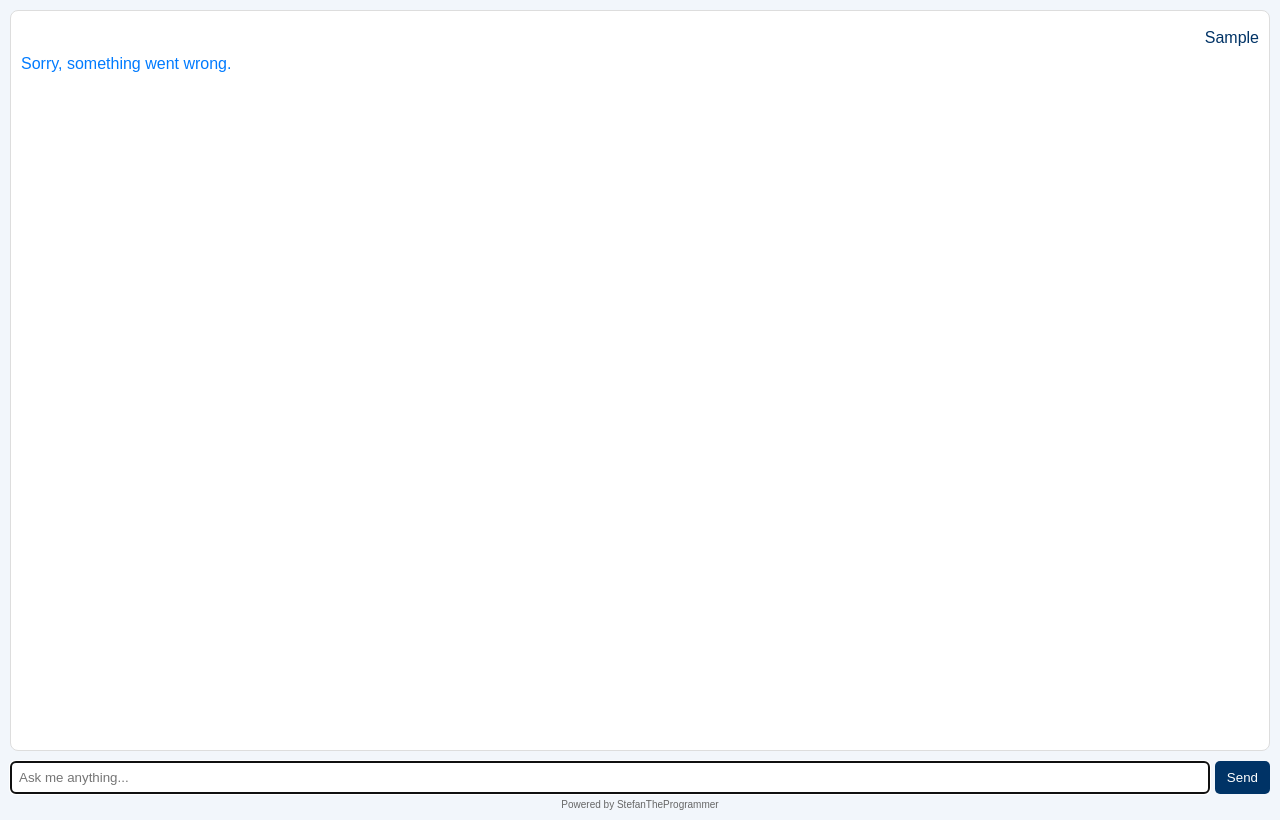
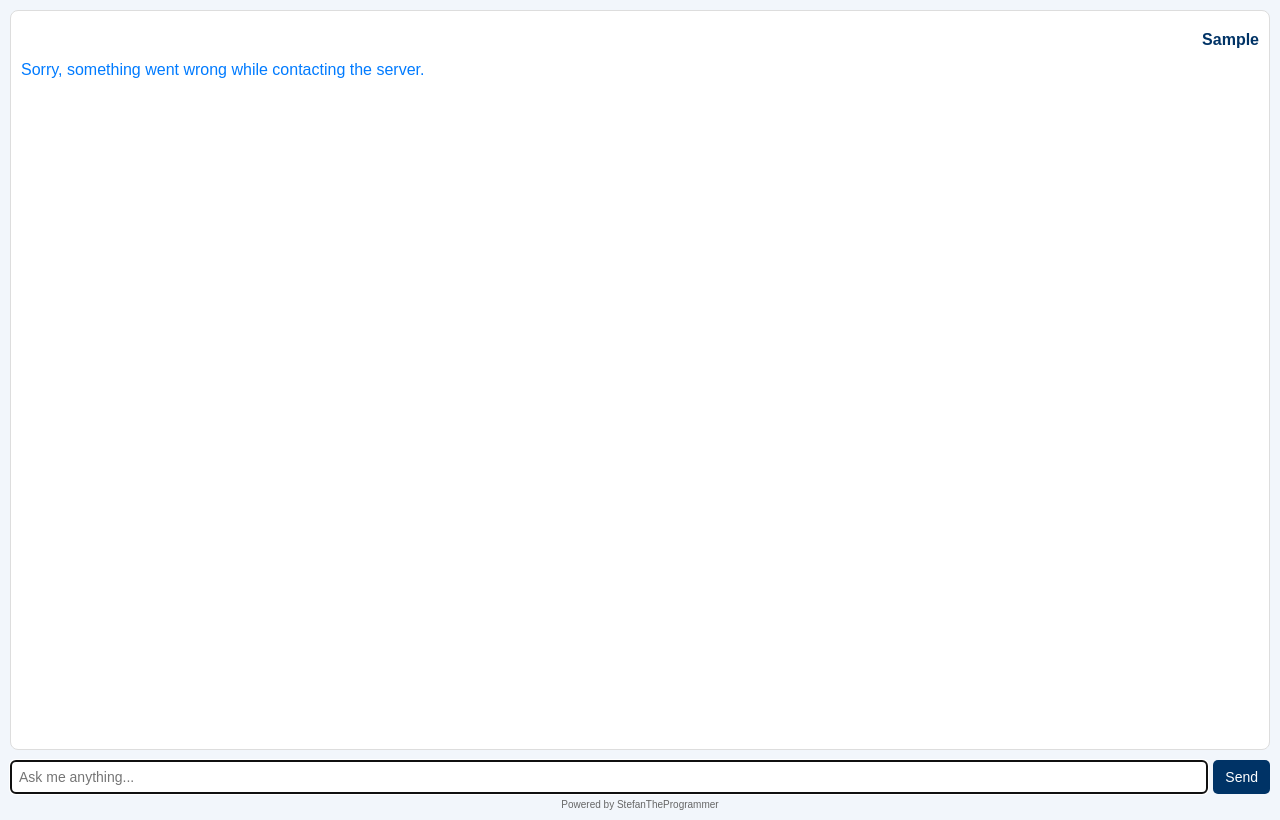
Before and after one commit to stefantheprogrammer/shivaboys-chatbot, a website: page public/widget.html in a window 1280 px wide. Both pictures are taken after typing "Sample" into the empty fields and a click on the button "Send". Drawn offline with Linux system fonts and the light colour scheme; no server answers.

Commit message:
git add . git commit -m "widget" git push

```diff
--- a/public/widget.html
+++ b/public/widget.html
@@ -22,13 +22,16 @@
       background: white;
       border-radius: 8px;
       margin-bottom: 10px;
+      scroll-behavior: smooth;
     }
     .message {
       margin: 8px 0;
+      line-height: 1.4;
     }
     .user {
       text-align: right;
       color: #003366;
+      font-weight: bold;
     }
     .bot {
       text-align: left;
@@ -43,6 +46,7 @@
       padding: 8px;
       border-radius: 5px;
       border: 1px solid #ccc;
+      font-size: 14px;
     }
     button {
       padding: 8px 12px;
@@ -51,6 +55,11 @@
       color: white;
       border-radius: 5px;
       cursor: pointer;
+      font-size: 14px;
+    }
+    button:disabled {
+      background: #999;
+      cursor: not-allowed;
     }
     footer {
       font-size: 10px;
@@ -61,9 +70,14 @@
   </style>
 </head>
 <body>
-  <div id="chatbox"></div>
+  <div id="chatbox" aria-live="polite"></div>
   <div id="input-area">
-    <input id="user-input" type="text" placeholder="Ask me anything..." />
+    <input
+      id="user-input"
+      type="text"
+      placeholder="Ask me anything..."
+      aria-label="Ask a question"
+    />
     <button id="send-btn">Send</button>
   </div>
   <footer>Powered by StefanTheProgrammer</footer>
@@ -93,16 +107,18 @@
         const response = await fetch("https://shivaboys-chatbot.onrender.com/api/ask", {
           method: "POST",
           headers: { "Content-Type": "application/json" },
-          body: JSON.stringify({ question: message }),
+          body: JSON.stringify({ query: message }), // fixed here
         });
-        const data = await response.json();
-        if (data.answer) {
-          appendMessage(data.answer, "bot");
+
+        if (!response.ok) {
+          const err = await response.json();
+          appendMessage(`Error: ${err.error || "Invalid response"}`, "bot");
         } else {
-          appendMessage("Sorry, I didn't understand that.", "bot");
+          const data = await response.json();
+          appendMessage(data.answer || "Sorry, I didn't understand that.", "bot");
         }
-      } catch {
-        appendMessage("Sorry, something went wrong.", "bot");
+      } catch (error) {
+        appendMessage("Sorry, something went wrong while contacting the server.", "bot");
       }
 
       sendBtn.disabled = false;
```
